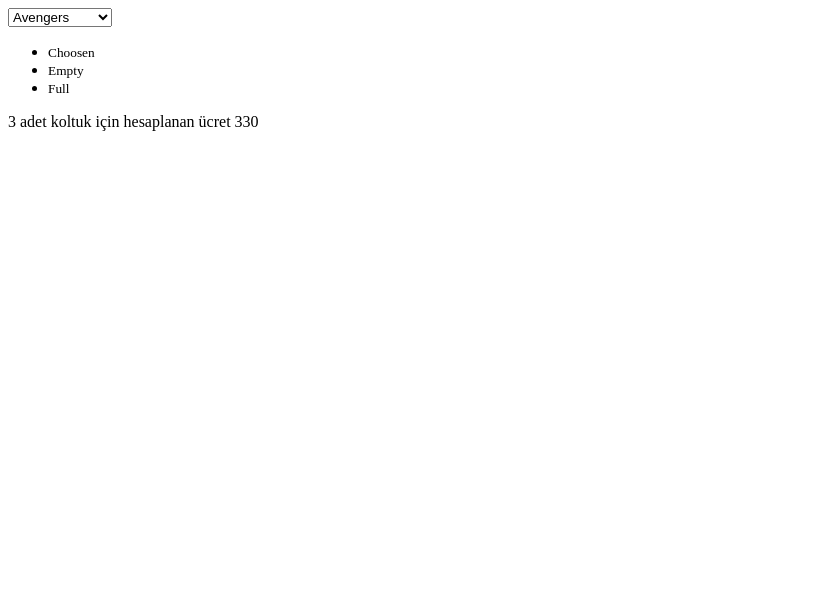
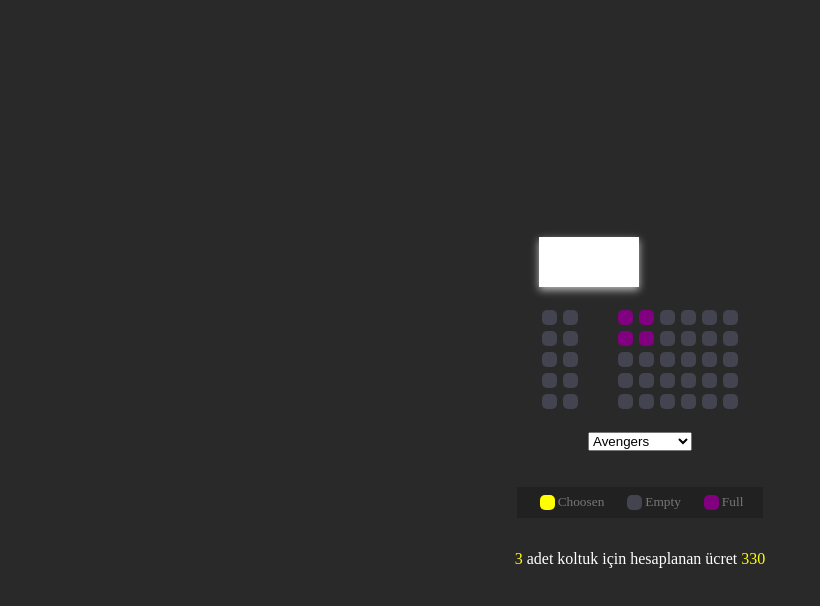
Before and after one commit to zeynepkrmc/cinemaTicketReservation, a plain HTML site: page index.html in a window 1280 px wide. Shown: the whole page, without its empty margins (0-820 px from the left). Drawn offline with Linux system fonts and the light colour scheme.

Commit message:
css link added

```diff
--- a/index.html
+++ b/index.html
@@ -2,7 +2,10 @@
 <html lang="en">
 <head>
     <meta charset="UTF-8">
+    <meta http-equiv="X-UA-Compatible" content="IE-edge">
     <meta name="viewport" content="width=device-width, initial-scale=1.0">
+    <link rel="stylesheet" href="style.css">
+
     <title>Cinema Ticket Reservation</title>
 </head>
 <body>
@@ -11,8 +14,8 @@
         <div class="row">
             <div class="seat"></div>
             <div class="seat"></div>
-            <div class="seat"></div>
-            <div class="seat"></div>
+            <div class="seat reserved"></div>
+            <div class="seat reserved"></div>
             <div class="seat"></div>
             <div class="seat"></div>
             <div class="seat"></div>
@@ -21,8 +24,8 @@
         <div class="row">
             <div class="seat"></div>
             <div class="seat"></div>
-            <div class="seat"></div>
-            <div class="seat"></div>
+            <div class="seat reserved"></div>
+            <div class="seat reserved"></div>
             <div class="seat"></div>
             <div class="seat"></div>
             <div class="seat"></div>
```
